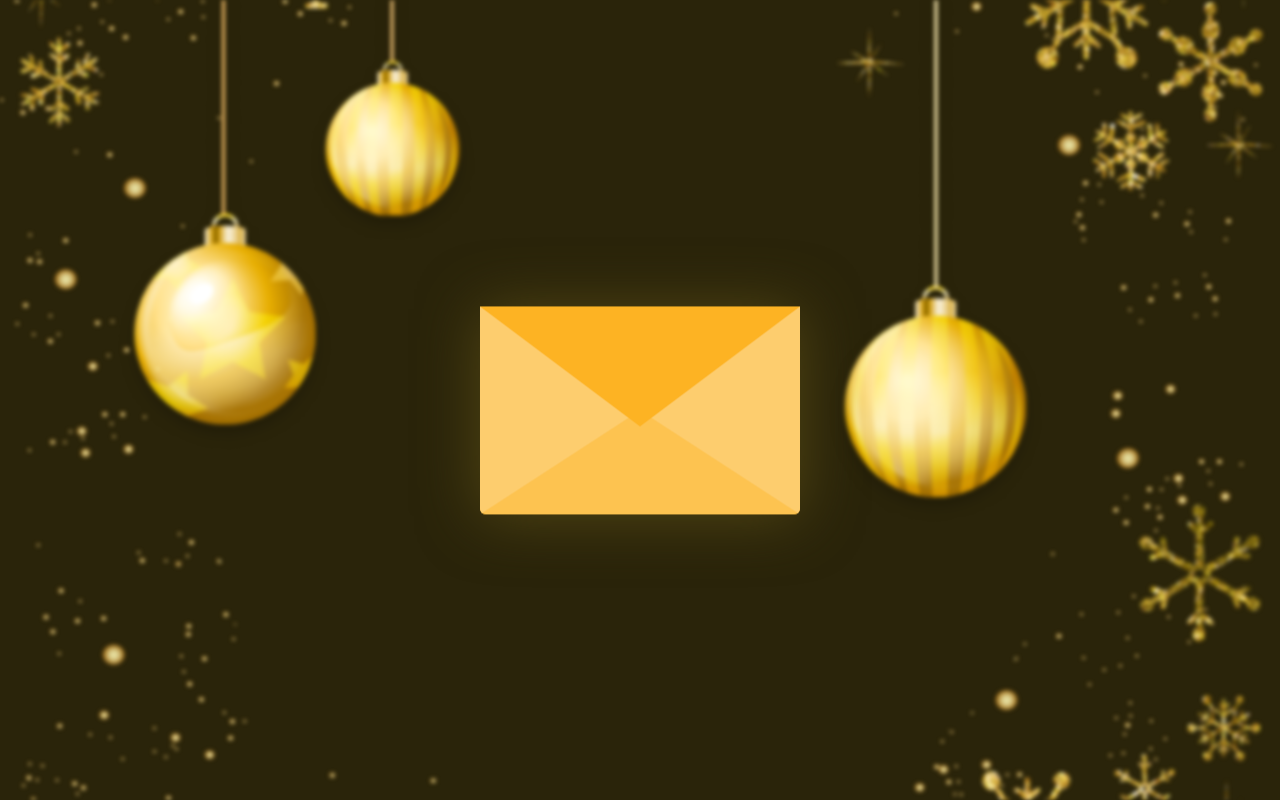
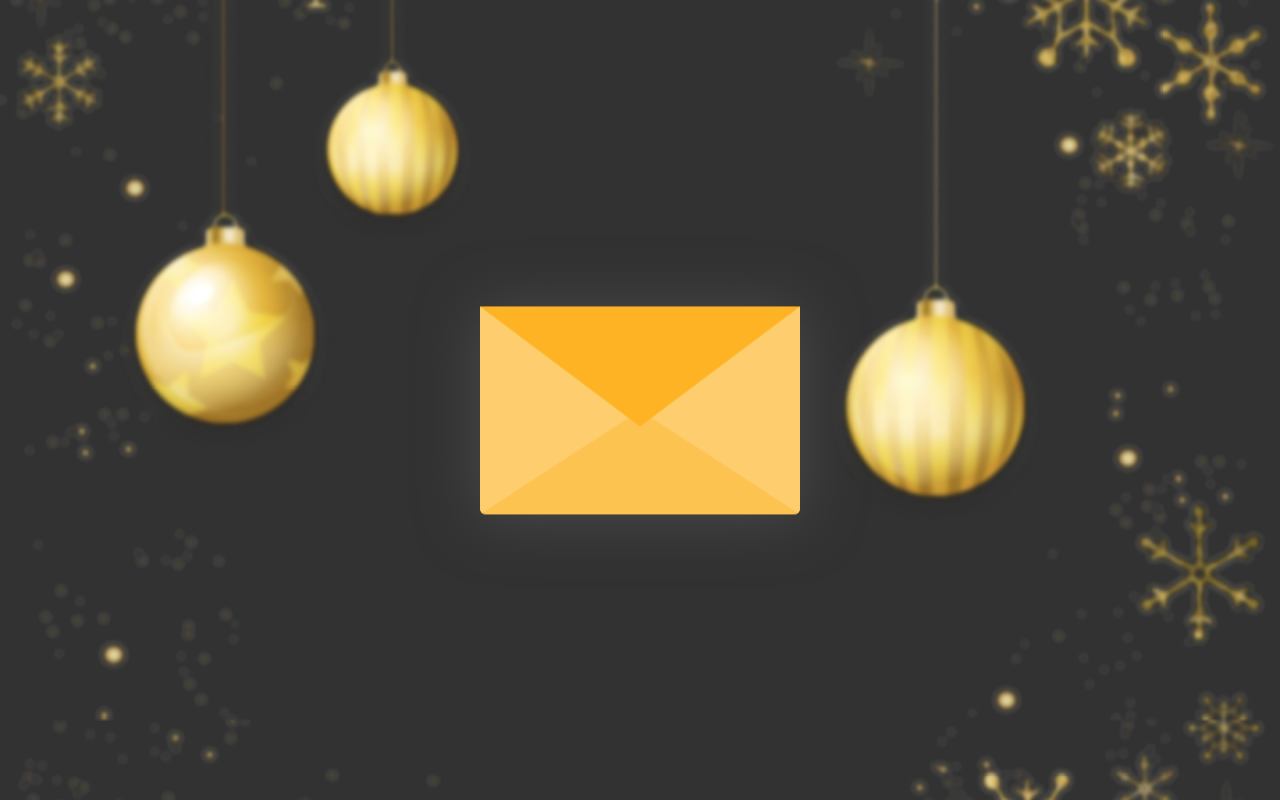
Before and after one commit to himayand21/greeting-card, a React (Create React App) app: page / in a window 1280 px wide. Built offline with nearby package versions, Linux system fonts and the light colour scheme.

Commit message:
feat(ui): background update

```diff
--- a/src/styles/app.scss
+++ b/src/styles/app.scss
@@ -6,8 +6,7 @@ body {
       height: 100vh;
       width: 100vw;
       overflow: hidden;
-      filter: blur(2px);
-      background-image: url("../assets/app-bg.png");
+      background-image: url("../assets/app-bg-blurred.png");
       background-repeat: repeat-x;
       background-position: center;
       background-size: cover;
--- a/src/styles/partials/_colors.scss
+++ b/src/styles/partials/_colors.scss
@@ -1,7 +1,7 @@
 $color-flap: darken(#fdc14b, 8%);
 $color-env: lighten($color-flap, 15%);
 $color-env2: darken($color-env, 6%);
-$color-bg: #2a240a;
+$color-bg: rgb(50, 50, 50);
 $color-pen: rgb(68, 64, 83);
 $color-box-shadow: lighten($color-bg, 10%);
 $card-color: #fff4ce;
```
Also changed, not shown: src/assets/app-bg-blurred.png (added).
